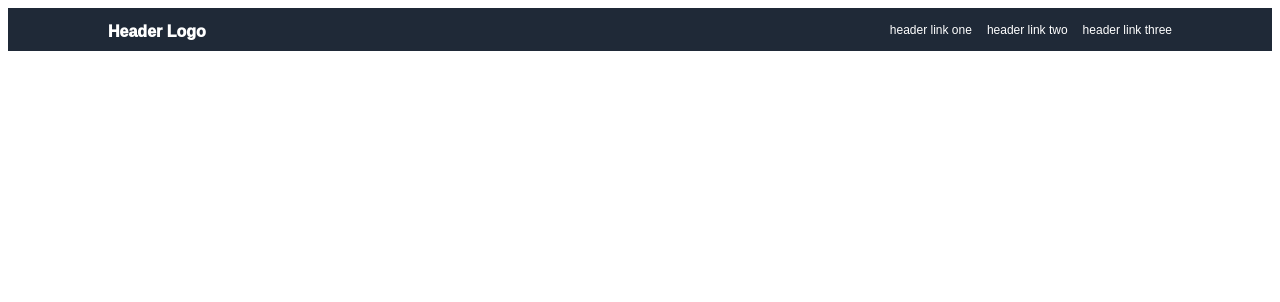
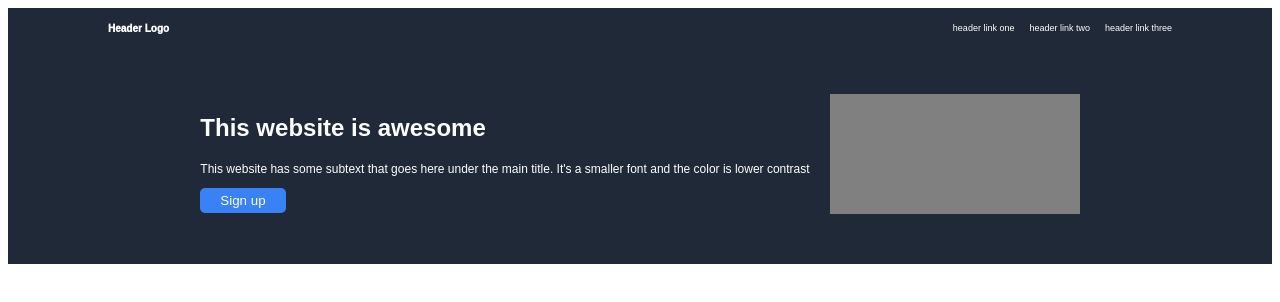
Before and after one commit to doldol3/landing-page, a plain HTML site: page index.html in a window 1280 px wide. Drawn offline with Linux system fonts and the light colour scheme.

Commit message:
Create the section-two layout

```diff
--- a/index.html
+++ b/index.html
@@ -15,5 +15,13 @@
             <li><a>header link three</a></li>
         </ul>
     </div>
+    <div class="section-two">
+        <div clas="left">
+        <h2>This website is awesome</h2>
+        <p>This website has some subtext that goes here under the main title. It's a smaller font and the color is lower contrast</p>
+        <button>Sign up</button>
+        </div>
+        <div class="grey-box"></div>
+    </div>
 </body>
 </html>
--- a/style.css
+++ b/style.css
@@ -1,3 +1,7 @@
+* {
+    font-family: sans-serif;
+}
+
 ul {
     list-style-type: none;
     display: flex;
@@ -5,9 +9,8 @@ ul {
     margin-right: 100px;
     gap: 15px;
     color: white;
-    font-family: sans-serif;
     font-weight: 500;
-    font-size: 12px;
+    font-size: 9px;
 
 }
 
@@ -21,7 +24,34 @@ ul {
 .header-logo {
     margin-left: 100px;
     color: white;
-    font-family: sans-serif;
     font-weight: 1000;
     padding-bottom: 10px;
+    font-size: 10px;
 }
+
+.section-two {
+    display: flex;
+    padding: 50px 110px;
+    justify-content: center;
+    gap: 20px;
+    color: white;
+    background-color: #1F2937;
+}
+
+.grey-box {
+    background-color: grey;
+    width: 250px;
+    height: 120px;
+}
+
+.section-two p {
+    font-size: 12px;
+}
+
+.section-two button {
+    background-color: #3882F6;
+    color: white;
+    border: none;
+    padding: 5px 20px;
+    border-radius: 5px;
+}
```
Lines whose indentation alone changed are shown as unchanged.
